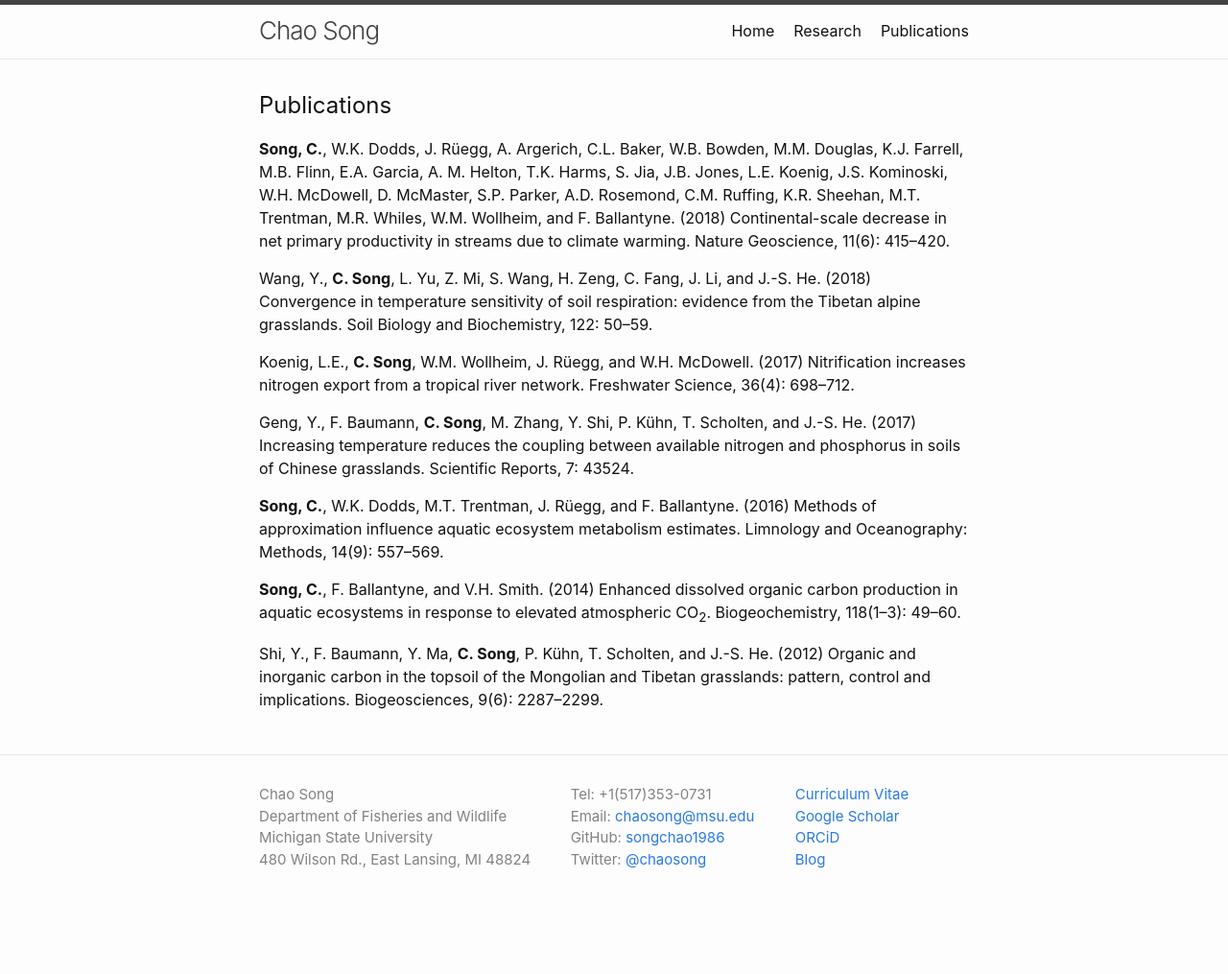
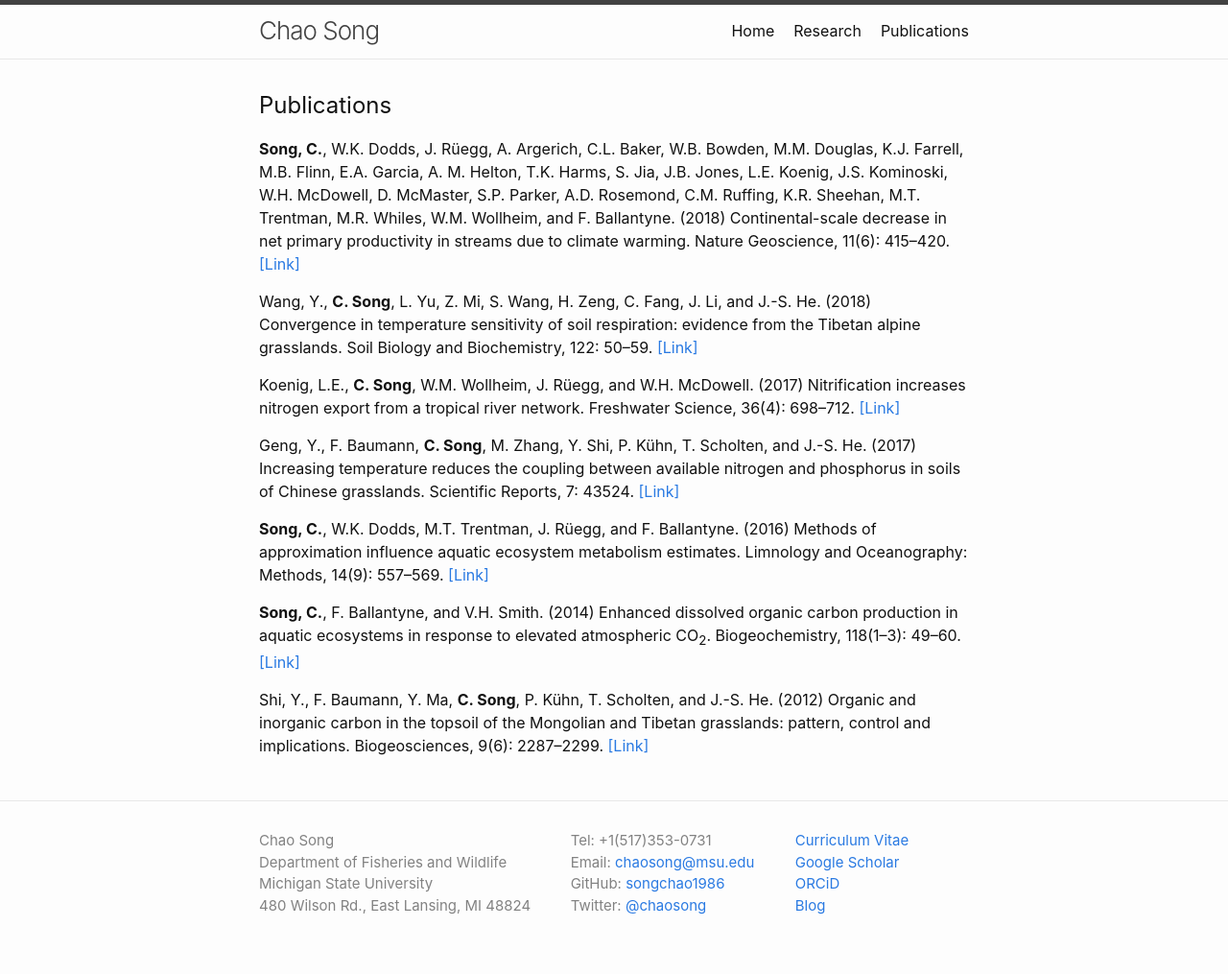
Before and after one commit to songchao1986/songchao1986.github.io, a Jekyll site: the page built from publications.md, in a window 1280 px wide. Shown: the whole page at 96% size. Built offline with Jekyll 4.4.1, drawn with Linux system fonts in a browser that asks for light colours; before the commit the page ends 967 px from its top, so only the background shows below that.

Commit message:
Add links to publications

```diff
--- a/publications.md
+++ b/publications.md
@@ -6,16 +6,16 @@ permalink: /publications/
 
 ## Publications
 
-**Song, C.**, W.K. Dodds, J. Rüegg, A. Argerich, C.L. Baker, W.B. Bowden, M.M. Douglas, K.J. Farrell, M.B. Flinn, E.A. Garcia, A. M. Helton, T.K. Harms, S. Jia, J.B. Jones, L.E. Koenig, J.S. Kominoski, W.H. McDowell, D. McMaster, S.P. Parker, A.D. Rosemond, C.M. Ruffing, K.R. Sheehan, M.T. Trentman, M.R. Whiles, W.M. Wollheim, and F. Ballantyne. (2018) Continental-scale decrease in net primary productivity in streams due to climate warming. Nature Geoscience, 11(6): 415--420.
+**Song, C.**, W.K. Dodds, J. Rüegg, A. Argerich, C.L. Baker, W.B. Bowden, M.M. Douglas, K.J. Farrell, M.B. Flinn, E.A. Garcia, A. M. Helton, T.K. Harms, S. Jia, J.B. Jones, L.E. Koenig, J.S. Kominoski, W.H. McDowell, D. McMaster, S.P. Parker, A.D. Rosemond, C.M. Ruffing, K.R. Sheehan, M.T. Trentman, M.R. Whiles, W.M. Wollheim, and F. Ballantyne. (2018) Continental-scale decrease in net primary productivity in streams due to climate warming. Nature Geoscience, 11(6): 415--420. [[Link]](https://www.nature.com/articles/s41561-018-0125-5)
 
-Wang, Y., **C. Song**, L. Yu, Z. Mi, S. Wang, H. Zeng, C. Fang, J. Li, and J.-S. He. (2018) Convergence in temperature sensitivity of soil respiration: evidence from the Tibetan alpine grasslands. Soil Biology and Biochemistry, 122: 50--59.
+Wang, Y., **C. Song**, L. Yu, Z. Mi, S. Wang, H. Zeng, C. Fang, J. Li, and J.-S. He. (2018) Convergence in temperature sensitivity of soil respiration: evidence from the Tibetan alpine grasslands. Soil Biology and Biochemistry, 122: 50--59. [[Link]](https://www.sciencedirect.com/science/article/abs/pii/S003807171830124X)
 
-Koenig, L.E., **C. Song**, W.M. Wollheim, J. Rüegg, and W.H. McDowell. (2017) Nitrification increases nitrogen export from a tropical river network. Freshwater Science, 36(4): 698--712.
+Koenig, L.E., **C. Song**, W.M. Wollheim, J. Rüegg, and W.H. McDowell. (2017) Nitrification increases nitrogen export from a tropical river network. Freshwater Science, 36(4): 698--712. [[Link]](https://www.journals.uchicago.edu/doi/10.1086/694906)
 
-Geng, Y., F. Baumann, **C. Song**, M. Zhang, Y. Shi, P. Kühn, T. Scholten, and J.-S. He. (2017) Increasing temperature reduces the coupling between available nitrogen and phosphorus in soils of Chinese grasslands. Scientific Reports, 7: 43524.
+Geng, Y., F. Baumann, **C. Song**, M. Zhang, Y. Shi, P. Kühn, T. Scholten, and J.-S. He. (2017) Increasing temperature reduces the coupling between available nitrogen and phosphorus in soils of Chinese grasslands. Scientific Reports, 7: 43524. [[Link]](https://www.nature.com/articles/srep43524)
 
-**Song, C.**, W.K. Dodds, M.T. Trentman, J. Rüegg, and F. Ballantyne. (2016) Methods of approximation influence aquatic ecosystem metabolism estimates. Limnology and Oceanography: Methods, 14(9): 557--569.
+**Song, C.**, W.K. Dodds, M.T. Trentman, J. Rüegg, and F. Ballantyne. (2016) Methods of approximation influence aquatic ecosystem metabolism estimates. Limnology and Oceanography: Methods, 14(9): 557--569. [[Link]](https://aslopubs.onlinelibrary.wiley.com/doi/abs/10.1002/lom3.10112)
 
-**Song, C.**, F. Ballantyne, and V.H. Smith. (2014) Enhanced dissolved organic carbon production in aquatic ecosystems in response to elevated atmospheric CO<sub>2</sub>. Biogeochemistry, 118(1--3): 49--60.
+**Song, C.**, F. Ballantyne, and V.H. Smith. (2014) Enhanced dissolved organic carbon production in aquatic ecosystems in response to elevated atmospheric CO<sub>2</sub>. Biogeochemistry, 118(1--3): 49--60. [[Link]](https://link.springer.com/article/10.1007/s10533-013-9904-7)
 
-Shi, Y., F. Baumann, Y. Ma, **C. Song**, P. Kühn, T. Scholten, and J.-S. He. (2012) Organic and inorganic carbon in the topsoil of the Mongolian and Tibetan grasslands: pattern, control and implications. Biogeosciences, 9(6): 2287--2299.
+Shi, Y., F. Baumann, Y. Ma, **C. Song**, P. Kühn, T. Scholten, and J.-S. He. (2012) Organic and inorganic carbon in the topsoil of the Mongolian and Tibetan grasslands: pattern, control and implications. Biogeosciences, 9(6): 2287--2299. [[Link]](https://www.biogeosciences.net/9/2287/2012/bg-9-2287-2012.html)
```
